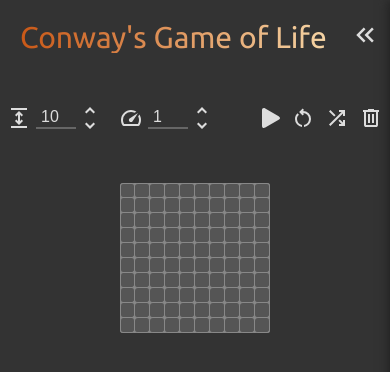
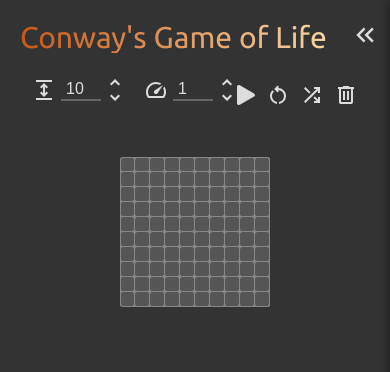
Before and after one commit to ftodoric/cgl-svelte, a SvelteKit app: page / in a window 390 px wide. Shown: the top 372 px of the page. Built offline with nearby package versions, Linux system fonts and the light colour scheme.

Commit message:
Make game control bar responsive

```diff
--- a/src/modules/ControlBar/ControlBar.svelte
+++ b/src/modules/ControlBar/ControlBar.svelte
@@ -24,8 +24,9 @@
   export let handleCleanBoard: () => void;
 </script>
 
-<div class="controls">
+<div class="control-bar">
   <!-- Game Config -->
+  <div class="game-config">
     <div class="input-group" title="Board Size">
       <IconExpand fill="var(--primary)" />
       <input
@@ -92,6 +93,7 @@
         </button>
       </div>
     </div>
+  </div>
 
   <!-- Game Controls -->
   <div class="button-group">
--- a/src/modules/ControlBar/styles.css
+++ b/src/modules/ControlBar/styles.css
@@ -1,8 +1,19 @@
-.controls {
+.control-bar {
   display: flex;
+  flex-wrap: wrap;
   justify-content: center;
 
-  margin-top: 50px;
+  margin: 50px 20px 0;
+}
+
+@media screen and (max-width: 768px) {
+  .control-bar {
+    margin-top: 20px;
+  }
+}
+
+.game-config {
+  display: flex;
 }
 
 .input-group {
@@ -64,6 +75,13 @@
   align-items: center;
 }
 
+@media screen and (max-width: 768px) {
+  .button-group {
+    margin-left: 0;
+    margin-top: 10px;
+  }
+}
+
 .button-group > button + button {
   margin-left: 10px;
 }
```
Lines whose indentation alone changed are shown as unchanged.
